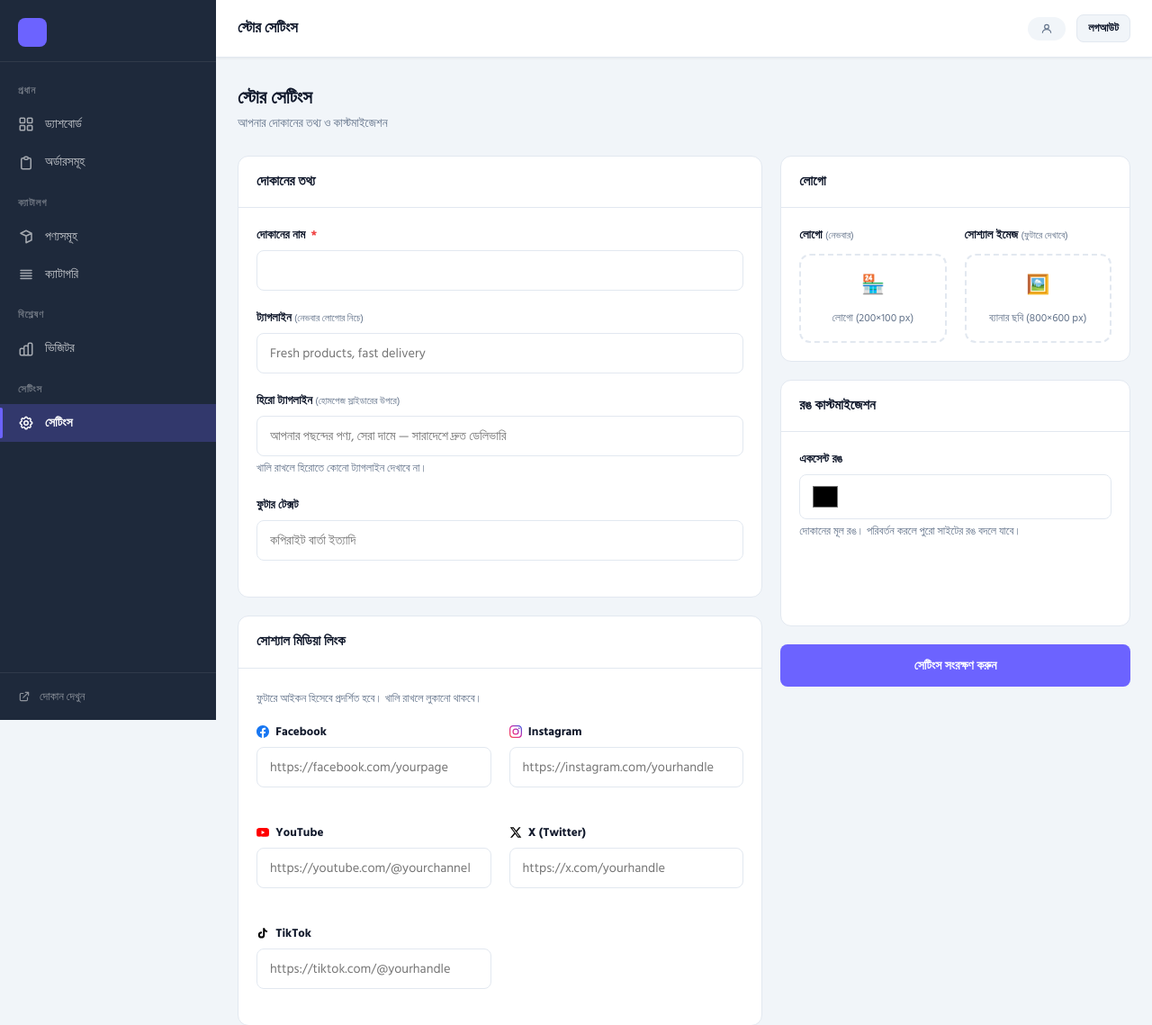
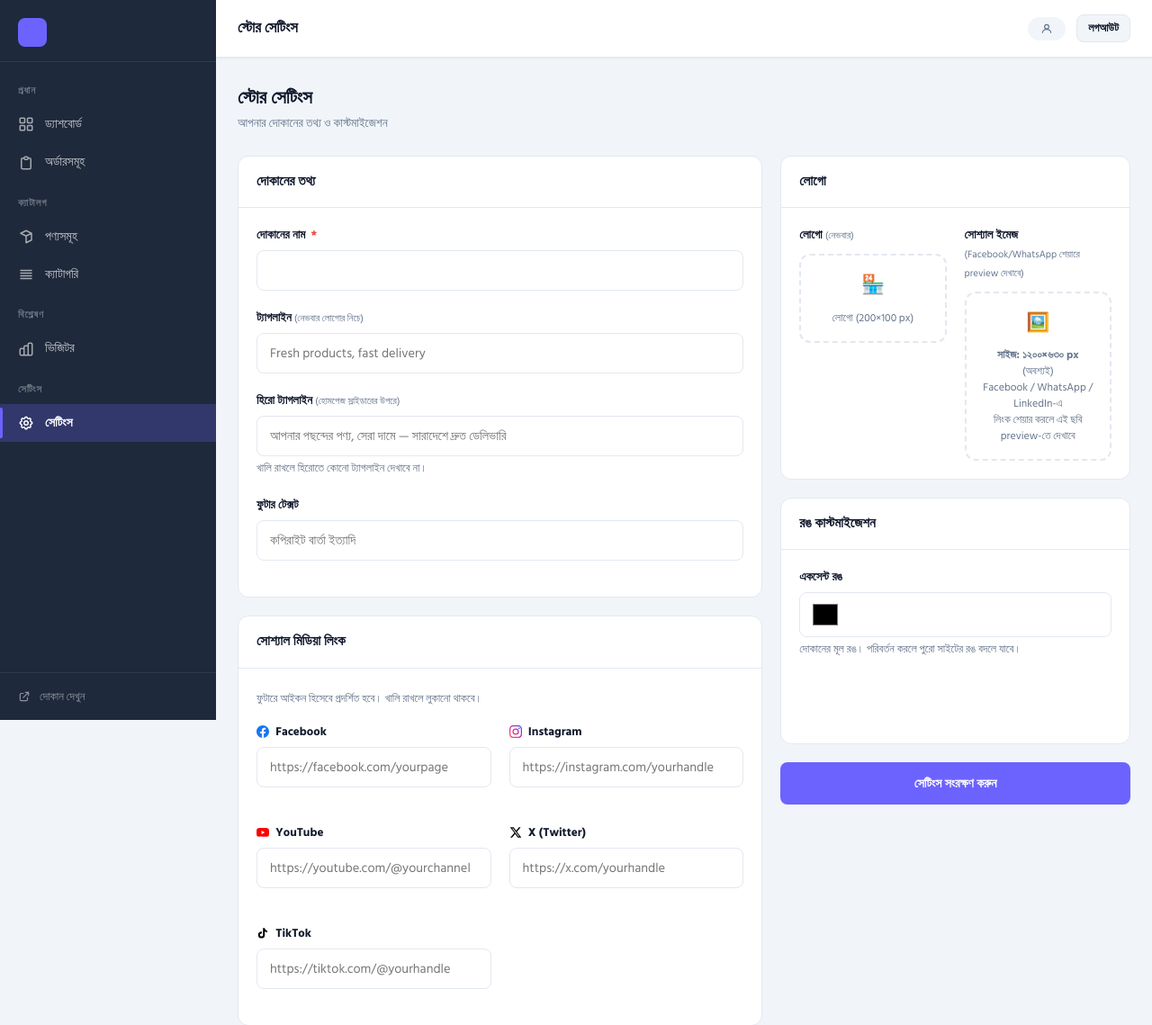
Before and after one commit to tanmoymondal1312/ShopNest, a FastAPI app: template templates/admin/settings.html in a window 1280 px wide. Shown: the top 1139 px of the page at 90% size. Run offline with FastAPI, Linux system fonts and the light colour scheme; the template is opened without the code that fills it, so the values that code supplies are empty.

Commit message:
Social image: 1200x630 OG standard, update admin hint
- Resize to exactly 1200x630 (Facebook/WhatsApp/LinkedIn preview standard)
- Admin settings label now explains this is for social media share preview
- Required size clearly shown: ১২০০×৬৩০ px

Co-Authored-By: Claude Sonnet 4.6 <noreply@anthropic.com>

```diff
--- a/main.py
+++ b/main.py
@@ -852,9 +852,10 @@ async def admin_settings_save(
             import io
             data = await social_image.read()
             img = Image.open(io.BytesIO(data)).convert("RGB")
-            img.thumbnail((800, 600))
+            # OG standard: 1200×630 — must for Facebook/WhatsApp/LinkedIn preview
+            img = img.resize((1200, 630), Image.LANCZOS)
             si_path = Path("static/uploads") / "social_image.webp"
-            img.save(si_path, "WEBP", quality=88)
+            img.save(si_path, "WEBP", quality=90)
             updates["social_image"] = "uploads/social_image.webp"
 
         await save_settings(db, updates)
--- a/templates/admin/settings.html
+++ b/templates/admin/settings.html
@@ -150,12 +150,15 @@
           <!-- Social image upload -->
           <div>
             <div class="form-group" style="margin-bottom:10px;">
-              <label>সোশ্যাল ইমেজ <small style="font-weight:400;color:var(--admin-muted)">(ফুটারে দেখাবে)</small></label>
+              <label>সোশ্যাল ইমেজ <small style="font-weight:400;color:var(--admin-muted)">(Facebook/WhatsApp শেয়ারে preview দেখাবে)</small></label>
             </div>
             <div class="upload-zone" style="padding:16px;">
               <input type="file" name="social_image" accept="image/jpeg,image/png,image/webp">
               <div class="upload-zone-icon" style="font-size:1.3rem;">🖼️</div>
-              <p style="font-size:.75rem;">ব্যানার ছবি (800×600 px)</p>
+              <p style="font-size:.75rem;line-height:1.5;">
+                <strong>সাইজ: ১২০০×৬৩০ px</strong> (অবশ্যই)<br>
+                <span style="color:var(--admin-muted);">Facebook / WhatsApp / LinkedIn-এ<br>লিংক শেয়ার করলে এই ছবি preview-তে দেখাবে</span>
+              </p>
               <!-- Instant preview -->
               <div class="uz-preview" style="display:{% if s.social_image %}block{% else %}none{% endif %};">
                 <img class="uz-preview-img uz-preview-banner"
```
